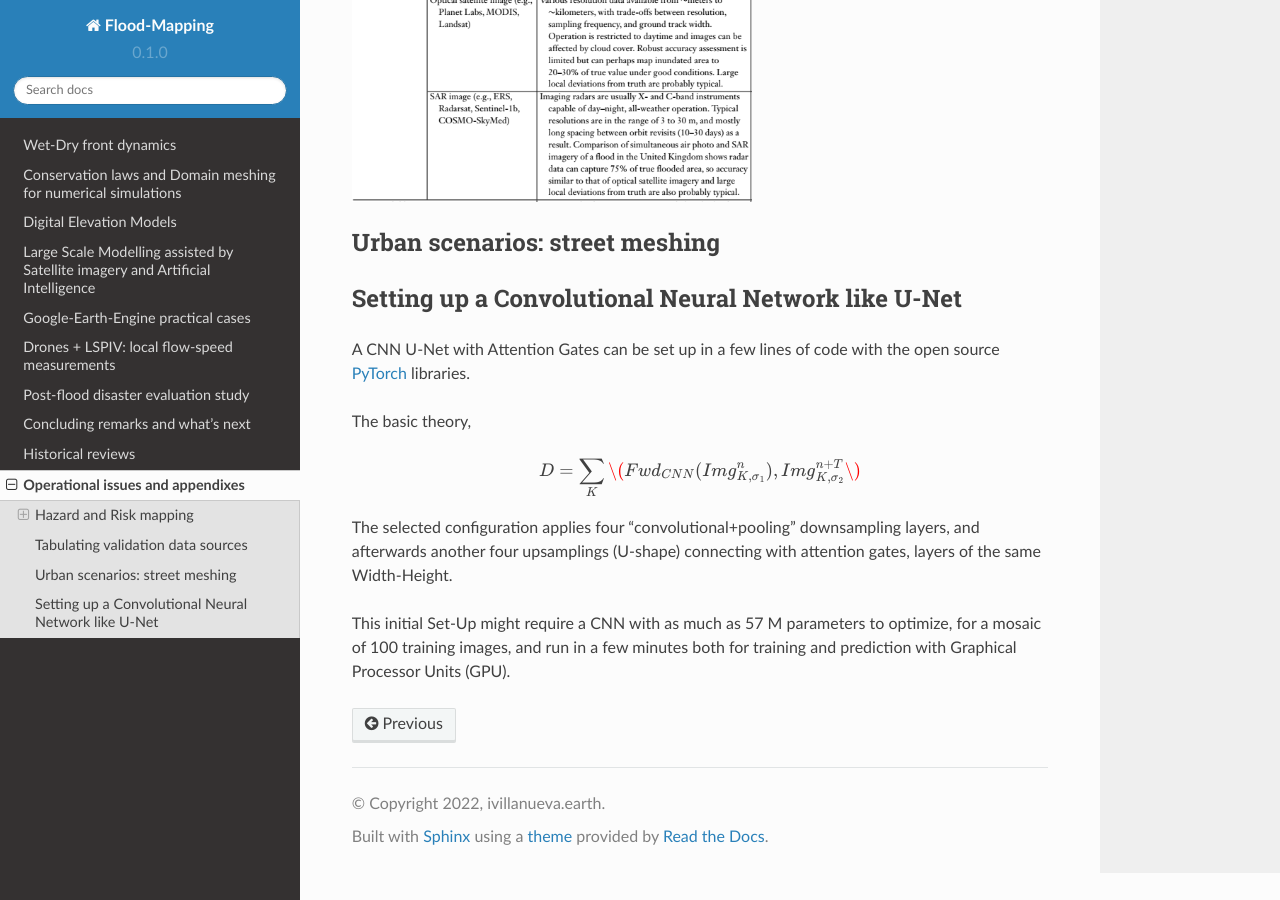
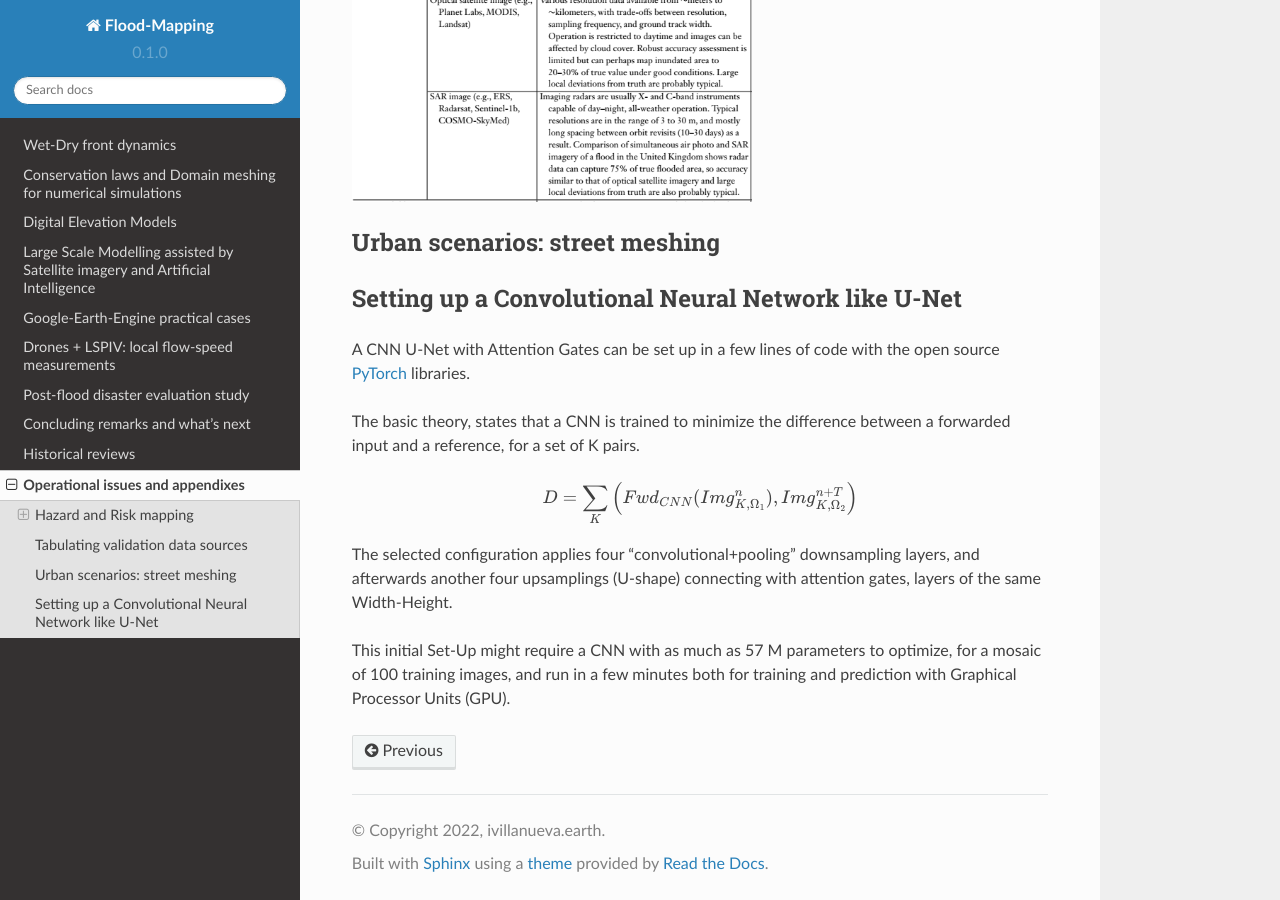
Before and after one commit to ivillamadrid/FloodMapping, a Sphinx documentation site: the page built from docs/source/operational_appx.rst, in a window 1280 px wide and 900 px high, scrolled down 1589 px. Built offline with Sphinx 7.4.7 and the Read the Docs theme 2.0.0, drawn with Linux system fonts in a browser that asks for light colours.

Commit message:
Update operational_appx.rst

```diff
--- a/docs/source/operational_appx.rst
+++ b/docs/source/operational_appx.rst
@@ -65,11 +65,11 @@
 
 .. _Pytorch: https://pytorch.org/
 
-The basic theory,
+The basic theory, states that a CNN is trained to minimize the difference between a forwarded input and a reference, for a set of K pairs.
 
 .. math::
 
-  D=\sum_{K} \(Fwd_{CNN}(Img_{K,\sigma_1}^{n}), Img_{K, \sigma_2}^{n+T}\)
+  D=\sum_{K} \left(Fwd_{CNN}(Img_{K,\Omega_1}^{n}), Img_{K, \Omega_2}^{n+T}\right)
 
 
 The selected configuration applies four "convolutional+pooling" downsampling layers, and afterwards another four upsamplings (U-shape)
```
